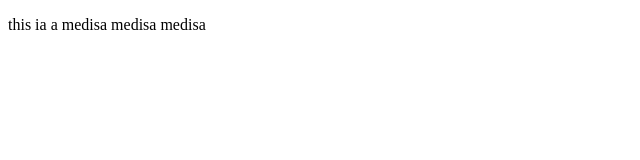
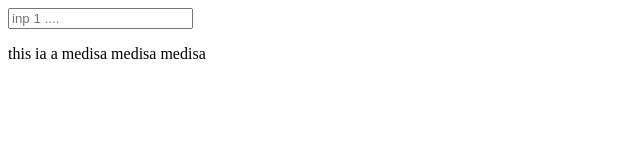
Before and after one commit to medisa1304/sushi, a plain HTML site: page index.html in a window 1280 px wide. Shown: the whole page, without its empty margins (0-640 px from the left). Drawn offline with Linux system fonts and the light colour scheme.

Commit message:
commit 1

```diff
--- a/index.html
+++ b/index.html
@@ -6,7 +6,7 @@
     <title>Document</title>
 </head>
 <body>
-
+    <input placeholder="inp 1 ....">
 
 
     <p>this ia a medisa medisa medisa</p>
```
